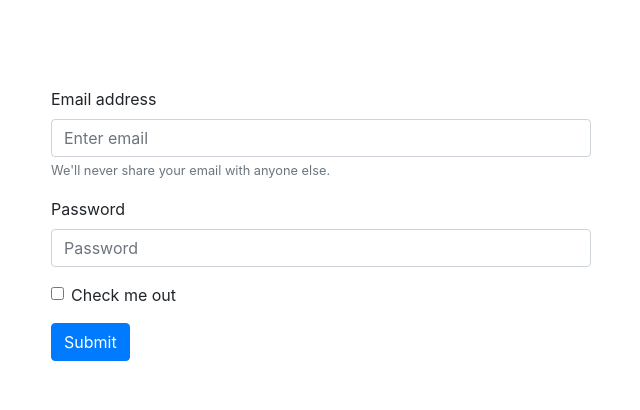
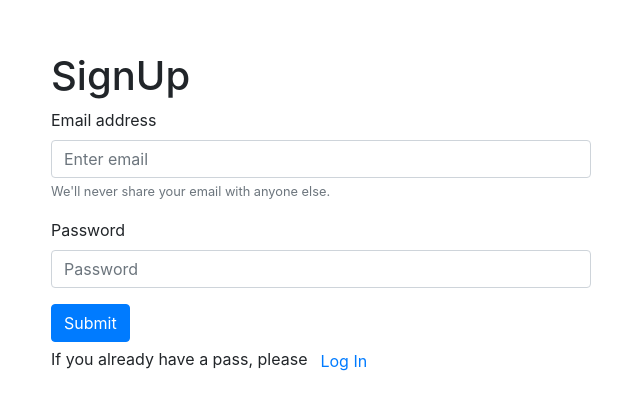
Before and after one commit to liger87/weather-app, a React (Create React App) app: page / in a window 1280 px wide. Shown: the part 176-586 px from the top of the page, without its empty margins (319-959 px from the left). Built offline with nearby package versions, Linux system fonts and the light colour scheme.

Commit message:
Doing log/registr

```diff
--- a/src/components/AuthForm.js
+++ b/src/components/AuthForm.js
@@ -1,28 +1,79 @@
-import React from 'react';
+import React, {useState} from 'react';
 import { Form, Button } from 'react-bootstrap';
 const AuthForm = (props) => {
+    const [isSignUp, setSignUp] = useState(true);
+    const [email, setEmail] = useState('');
+    const [pass, setPass] = useState("");
+
+    const setLoginTrue = () => {
+        setSignUp(false);
+    }
+    const setSignUpTrue = () => {
+        setSignUp(true);
+    }
+
+    const handleChangePass = (e) => {
+        setPass(e.target.value);
+    }
+
+    const handleChangeEmail = (e) => {
+        setEmail(e.target.value);
+    }
+
+    const register = () => {
+        if (localStorage.getItem("users") === null) {
+            localStorage.setItem("users", JSON.stringify([]));
+        }
+
+        const users = JSON.parse(localStorage.getItem("users"));
+        const user = {
+            email,
+            pass
+        }
+
+        /*const userExists = users.some((existedUser) => existedUser.email === user.email);
+        if (!userExists) {
+            users.push(user);
+            localStorage.setItem("users", JSON.stringify(users));
+        }*/
+
+        console.log( users)
+    }
+
+    const login = () => {
+        console.log("login");
+    }
+
+    const handleSubmit = (e) => {
+        e.preventDefault();
+        isSignUp ? register() : login();
+    }
+
     return (
         <div className="w-100">
-            <Form>
+            <h1>{isSignUp ? "SignUp" : "Login"} </h1>
+            <Form onSubmit = {handleSubmit}>
                 <Form.Group controlId="formBasicEmail">
                     <Form.Label>Email address</Form.Label>
-                    <Form.Control type="email" placeholder="Enter email" />
+                    <Form.Control value = {email} onChange = {handleChangeEmail}type="email" placeholder="Enter email" />
                     <Form.Text className="text-muted">
                         We'll never share your email with anyone else.
-    </Form.Text>
+                    </Form.Text>
                 </Form.Group>
 
                 <Form.Group controlId="formBasicPassword">
                     <Form.Label>Password</Form.Label>
-                    <Form.Control type="password" placeholder="Password" />
+                    <Form.Control value = {pass} type="password" placeholder="Password" onChange = {handleChangePass}/>
                 </Form.Group>
-                <Form.Group controlId="formBasicCheckbox">
-                    <Form.Check type="checkbox" label="Check me out" />
-                </Form.Group>
+
                 <Button variant="primary" type="submit">
                     Submit
             </Button>
             </Form>
+            {isSignUp && <p>If you already have a pass, please
+<Button variant="link" onClick = {setLoginTrue}>Log In</Button></p>}
+{!isSignUp && <p>If you want to sign up, please
+<Button variant="link" onClick = {setSignUpTrue}>Sign Up</Button></p>}
         </div>
     );
 }
--- a/src/pages/Auth.js
+++ b/src/pages/Auth.js
@@ -5,7 +5,7 @@ const Auth = props => {
     return (
         <Container className="vh-100">
             <Row className="justify-content-center vh-100">
-                <Col xs="6" className="d-flex align-items-center">
+                <Col xs="12" sm="10" md="8" lg = "6" className="d-flex align-items-center">
                     <AuthForm />
                 </Col>
             </Row>
```
